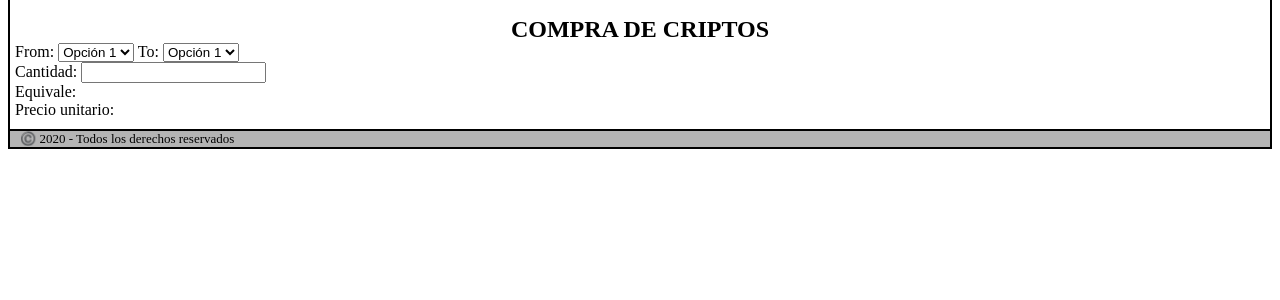
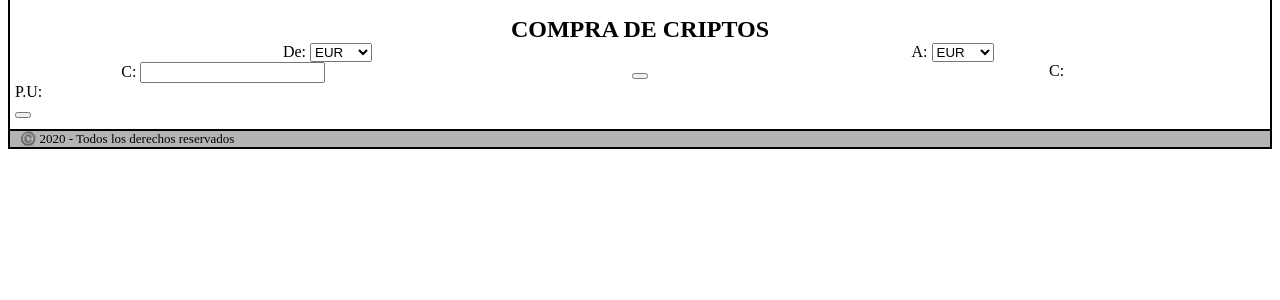
Before and after one commit to Cobra914/proyecto_final_flask, a Flask app: page /purchase in a window 1280 px wide. Shown: the part 100-400 px from the top of the page. Run offline with Flask 3, Linux system fonts and the light colour scheme.

Commit message:
chore: creada plantilla compra, falta dar orden y estilo

```diff
--- a/mycrypto/static/css/styles.css
+++ b/mycrypto/static/css/styles.css
@@ -93,17 +93,17 @@ footer {
     background-color: white;
 }
 
-.container-estado {
+.fila-compra {
     display: flex;
-    align-items: center;
-    justify-content: center;
+    flex-direction: row;
 }
 
-.container-estado .container-linea {
-    min-width: 100px;
+.cuadro {
+    flex: 1;
+    text-align: center;
+}
 
-    border-width: 12px;
-    border-style: solid;
-    background-color: white;
-    border-bottom: 2px solid black;
+.cuadro-q {
+    flex: 2;
+    text-align: center;
 }
--- a/mycrypto/templates/compra.html
+++ b/mycrypto/templates/compra.html
@@ -9,35 +9,57 @@
 {% endblock page_title %}
 
 {% block contenido %}
-<label class="container" for="menu-from">From:</label>
-<select class="container" id="menu-from">
-    <option value="opcion1">Opción 1</option>
-    <option value="opcion2">Opción 2</option>
-    <option value="opcion3">Opción 3</option>
-    <option value="opcion4">Opción 4</option>
-</select>
-
-<label class="container" for="menu-to">To:</label>
-<select class="container" id="menu-to">
-    <option value="opcion1">Opción 1</option>
-    <option value="opcion2">Opción 2</option>
-    <option value="opcion3">Opción 3</option>
-    <option value="opcion4">Opción 4</option>
-</select>
-
-<div class="container">
-    <label for="cantidad-usuario">Cantidad:</label>
-    <input type="number">
+<div>
+    <div class="fila-compra">
+        <div class="cuadro">
+            <label for="menu-from">De:</label>
+            <select name="menu-from" id="menu-from">
+                <option value="EUR">EUR</option>
+                <option value="BTC">BTC</option>
+                <option value="ETH">ETH</option>
+                <option value="USDT">USDT</option>
+                <option value="ADA">ADA</option>
+                <option value="SOL">SOL</option>
+                <option value="XRP">XRP</option>
+                <option value="DOT">DOT</option>
+                <option value="DOGE">DOGE</option>
+                <option value="SHIB">SHIB</option>
+            </select>
+        </div>
+        <div class="cuadro cuadro2">
+            <label for="menu-to">A:</label>
+            <select name="menu-to" id="menu-to">
+                <option value="EUR">EUR</option>
+                <option value="BTC">BTC</option>
+                <option value="ETH">ETH</option>
+                <option value="USDT">USDT</option>
+                <option value="ADA">ADA</option>
+                <option value="SOL">SOL</option>
+                <option value="XRP">XRP</option>
+                <option value="DOT">DOT</option>
+                <option value="DOGE">DOGE</option>
+                <option value="SHIB">SHIB</option>
+            </select>
+        </div>
+    </div>
+    <div class="fila-compra">
+        <div class="cuadro-q">
+            <label for="cantidad-usuario">C:</label>
+            <input type="number">
+        </div>
+        <div class="cuadro-q">
+            <button></button>
+        </div>
+        <div class="cuadro-q">
+            <label for="cantidad-cambio">C:</label>
+            <span></span>
+        </div>
+    </div>
+    <div class="fila-compra">
+        <label for="precio-unitario">P.U:</label>
+    </div>
+    <div>
+        <button></button>
+    </div>
 </div>
-
-<div class="container">
-    <label for="equivale">Equivale:</label>
-    <span class="container-linea"></span>
-</div>
-
-<div class="container">
-    <label for="precio-unitario">Precio unitario:</label>
-    <span class="container-linea"></span>
-</div>
-
 {% endblock contenido %}
```
Also changed, not shown: mycrypto/models.py (+34 -0 lines), mycrypto/static/icons/calculadora.png (added), mycrypto/static/icons/cheque.png (added), 3 other files.
